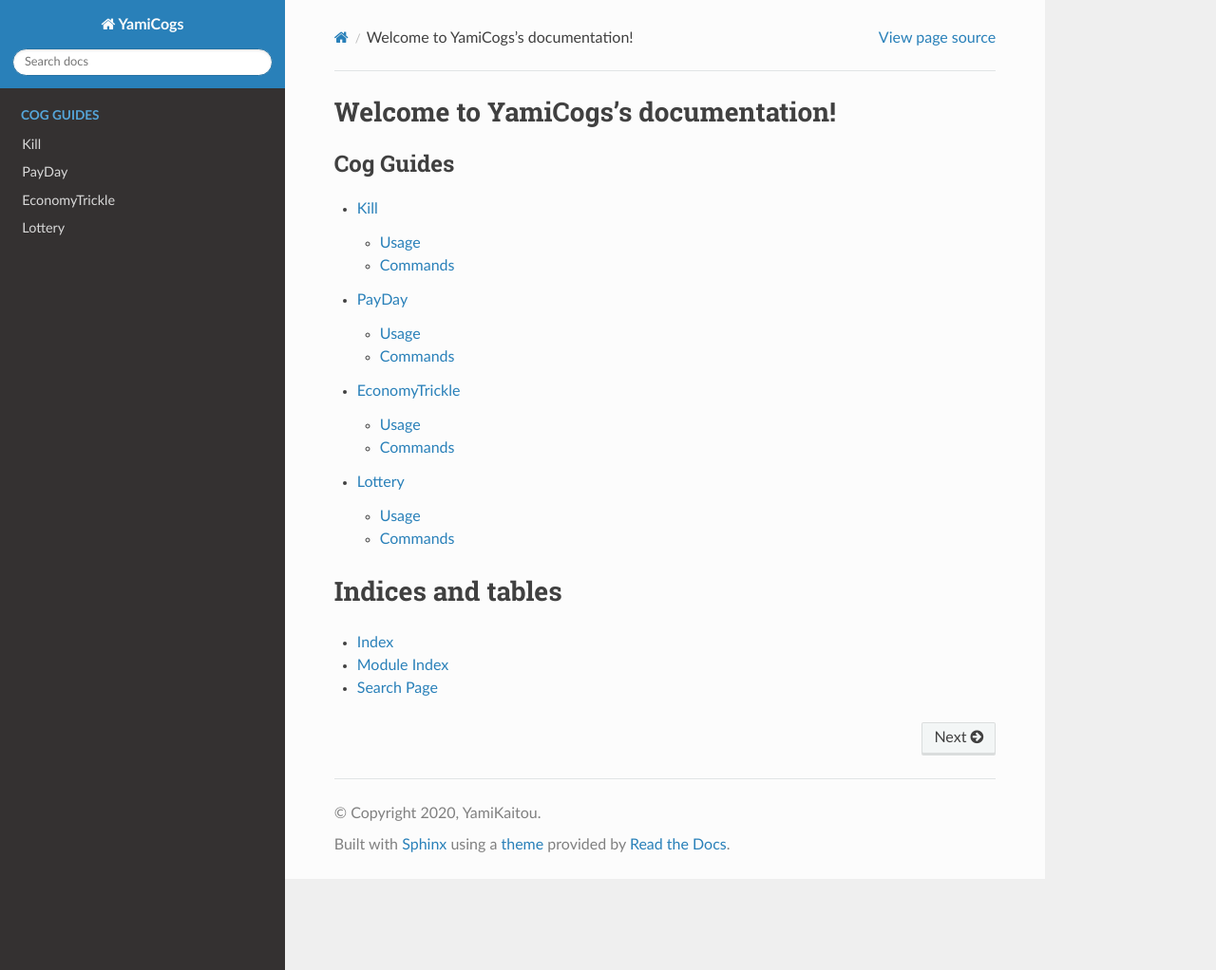
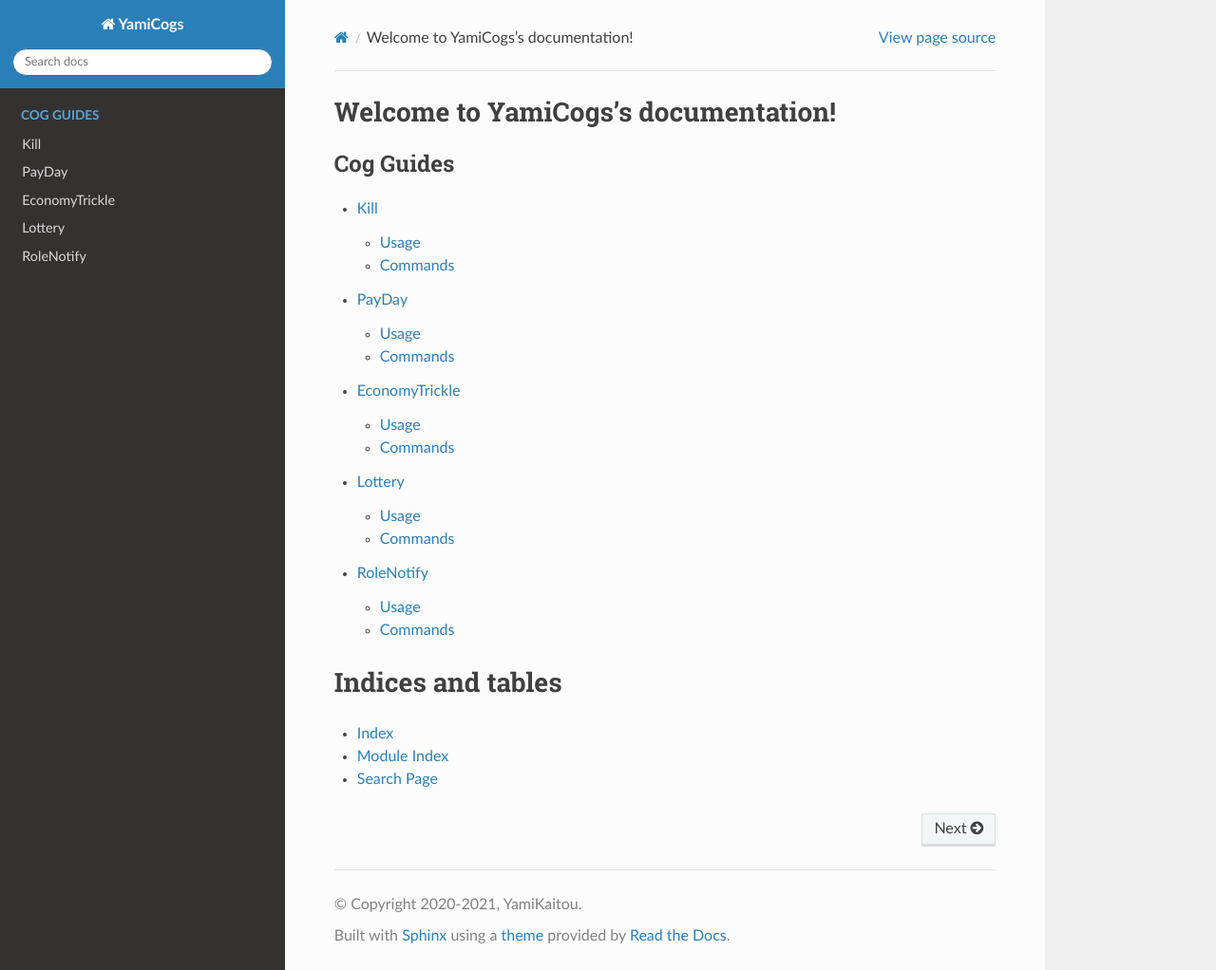
Before and after one commit to yamikaitou/YamiCogs, a Sphinx documentation site: the page built from docs/index.rst, in a window 1280 px wide and 1022 px high. Shown: the whole window at 95% size. Built offline with Sphinx 7.4.7 and the Read the Docs theme 2.0.0, drawn with Linux system fonts in a browser that asks for light colours.

Commit message:
helps if I add the page to the docs

```diff
--- a/docs/conf.py
+++ b/docs/conf.py
@@ -18,7 +18,7 @@
 # -- Project information -----------------------------------------------------
 
 project = "YamiCogs"
-copyright = "2020, YamiKaitou"
+copyright = "2020-2021, YamiKaitou"
 author = "YamiKaitou#8975"
 
 
--- a/docs/index.rst
+++ b/docs/index.rst
@@ -14,6 +14,7 @@ Welcome to YamiCogs's documentation!
    payday
    economytrickle
    lottery
+   rolenotify
 
 
 Indices and tables
```
Also changed, not shown: 2 other files.
